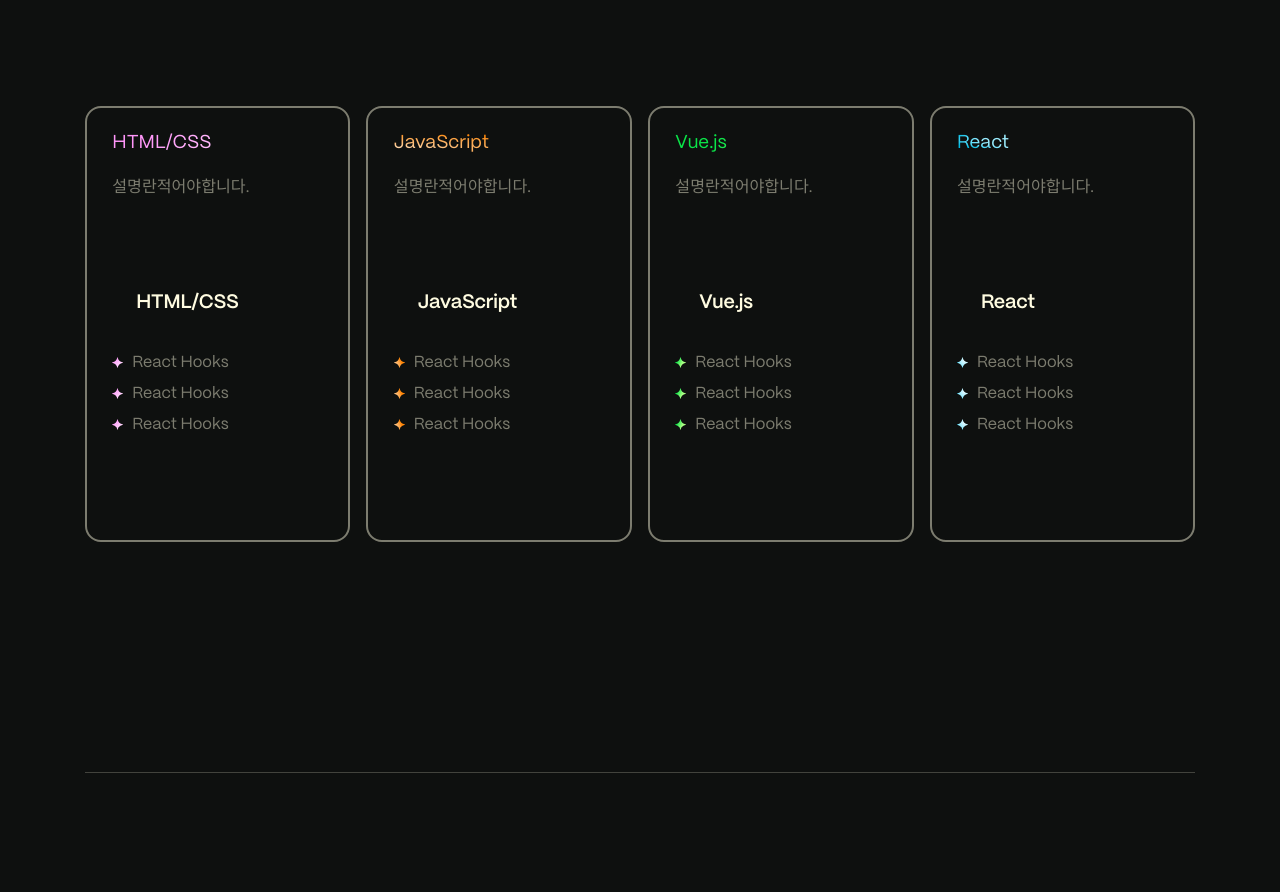
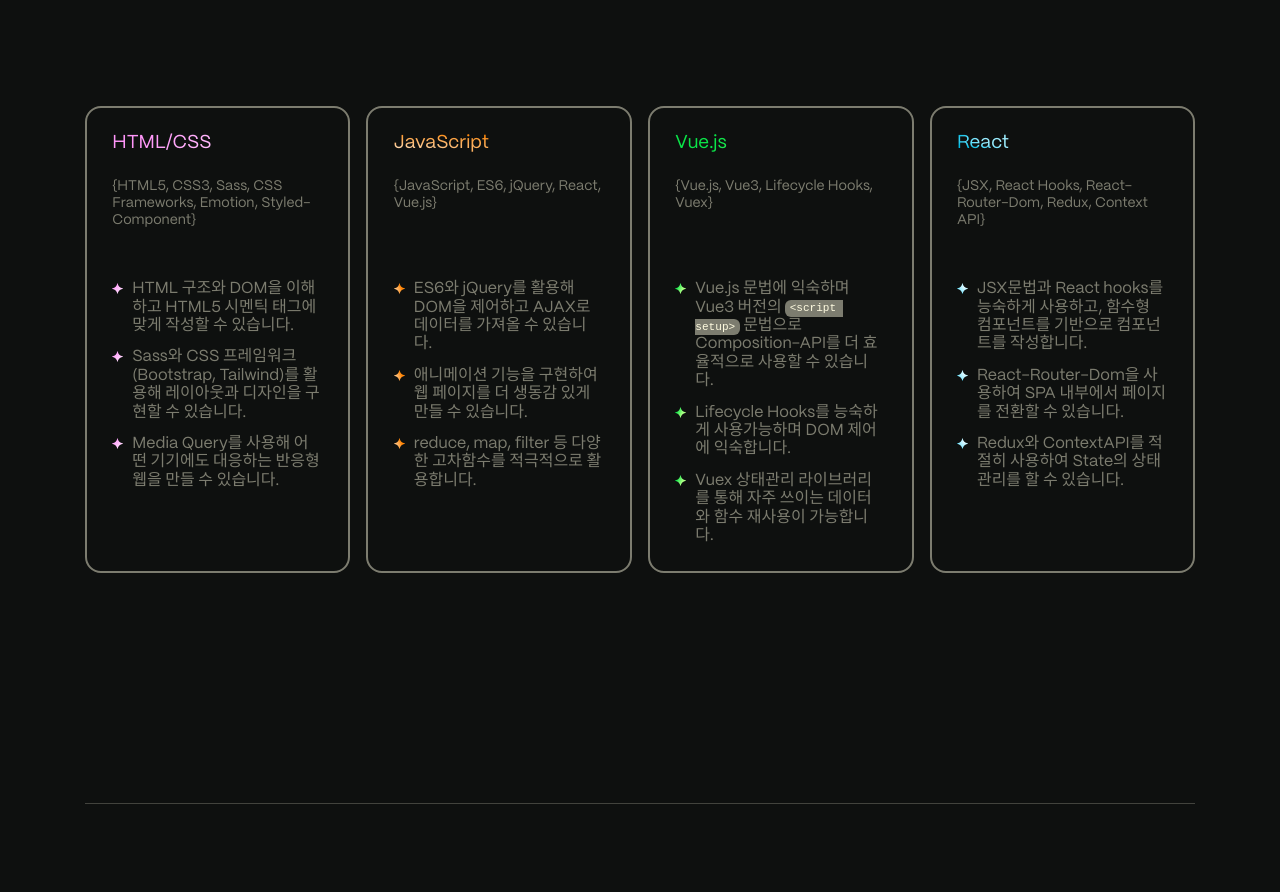
Before and after one commit to SeoeunCho/Portfolio2023, a React (Create React App) app: page / in a window 1280 px wide. Shown: the part 1860-2752 px from the top of the page. Built offline with nearby package versions, Linux system fonts and the light colour scheme; a small style sheet from the web is missing; a web font is replaced by a local one.

Commit message:
🥳 스킬 텍스트작성

```diff
--- a/src/assets/scss/section/_skills.scss
+++ b/src/assets/scss/section/_skills.scss
@@ -87,7 +87,6 @@
         }
 
         .skills__content {
-          padding-bottom: 5rem;
           position: relative;
           z-index: 2;
 
@@ -99,7 +98,7 @@
           }
           .skills__description {
             color: var(--color-surface50);
-            font-size: max(1rem, min(0.294118vw + 0.772059rem, 1.125rem));
+            font-size: .875rem;
             line-height: 1.2;
             margin: max(1rem, min(0.776699vw + 0.817961rem, 1.75rem)) 0;
 
--- a/src/assets/scss/setting/_reset.scss
+++ b/src/assets/scss/setting/_reset.scss
@@ -58,6 +58,16 @@
 samp {
   font-family: monospace;
   font-size: 1em;
+}
+
+code {
+  padding: 0.2em 0.4em;
+  margin: 0;
+  font-size: 85%;
+  white-space: break-spaces;
+  background-color: var(--color-surface50);
+  color: var(--color-surface-white);
+  border-radius: 6px;
 }
 
 small {
--- a/src/components/Skills.jsx
+++ b/src/components/Skills.jsx
@@ -11,15 +11,14 @@
                 <div className="skills__content">
                   <h3 className="body-4 skills__heading">HTML/CSS</h3>
                   <div className="skills__description">
-                    <p className="js-description-core">설명란적어야합니다.</p>
+                    <p>&#123;HTML5, CSS3, Sass, CSS Frameworks, Emotion, Styled-Component&#125;</p>
                   </div>
-                  <button className="button button--stroke" data-block="button">
-                    HTML/CSS
-                  </button>
                   <ul className="skills__benefits">
-                    <li className="skills__benefit">React Hooks</li>
-                    <li className="skills__benefit">React Hooks</li>
-                    <li className="skills__benefit">React Hooks</li>
+                    <li className="skills__benefit">HTML 구조와 DOM을 이해하고 HTML5 시멘틱 태그에 맞게 작성할 수 있습니다.</li>
+                    <li className="skills__benefit">
+                      Sass와 CSS 프레임워크(Bootstrap, Tailwind)를 활용해 레이아웃과 디자인을 구현할 수 있습니다.
+                    </li>
+                    <li className="skills__benefit">Media Query를 사용해 어떤 기기에도 대응하는 반응형 웹을 만들 수 있습니다.</li>
                   </ul>
                 </div>
               </li>
@@ -27,15 +26,12 @@
                 <div className="skills__content">
                   <h3 className="body-4 skills__heading">JavaScript</h3>
                   <div className="skills__description">
-                    <p className="js-description-core">설명란적어야합니다.</p>
+                    <p className="js-description-core">&#123;JavaScript, ES6, jQuery, React, Vue.js&#125;</p>
                   </div>
-                  <button className="button button--stroke" data-block="button">
-                    JavaScript
-                  </button>
                   <ul className="skills__benefits">
-                    <li className="skills__benefit">React Hooks</li>
-                    <li className="skills__benefit">React Hooks</li>
-                    <li className="skills__benefit">React Hooks</li>
+                    <li className="skills__benefit">ES6와 jQuery를 활용해 DOM을 제어하고 AJAX로 데이터를 가져올 수 있습니다.</li>
+                    <li className="skills__benefit">애니메이션 기능을 구현하여 웹 페이지를 더 생동감 있게 만들 수 있습니다.</li>
+                    <li className="skills__benefit">reduce, map, filter 등 다양한 고차함수를 적극적으로 활용합니다.</li>
                   </ul>
                 </div>
               </li>
@@ -43,15 +39,12 @@
                 <div className="skills__content">
                   <h3 className="body-4 skills__heading">Vue.js</h3>
                   <div className="skills__description">
-                    <p className="js-description-core">설명란적어야합니다.</p>
+                    <p className="js-description-core">&#123;Vue.js, Vue3, Lifecycle Hooks, Vuex&#125;</p>
                   </div>
-                  <button className="button button--stroke" data-block="button">
-                    Vue.js
-                  </button>
                   <ul className="skills__benefits">
-                    <li className="skills__benefit">React Hooks</li>
-                    <li className="skills__benefit">React Hooks</li>
-                    <li className="skills__benefit">React Hooks</li>
+                    <li className="skills__benefit">Vue.js 문법에 익숙하며 Vue3 버전의 <code>&#60;script setup&#62;</code> 문법으로 Composition-API를 더 효율적으로 사용할 수 있습니다.</li>
+                    <li className="skills__benefit">Lifecycle Hooks를 능숙하게 사용가능하며 DOM 제어에 익숙합니다.</li>
+                    <li className="skills__benefit">Vuex 상태관리 라이브러리를 통해 자주 쓰이는 데이터와 함수 재사용이 가능합니다.</li>
                   </ul>
                 </div>
               </li>
@@ -59,15 +52,14 @@
                 <div className="skills__content">
                   <h3 className="body-4 skills__heading">React</h3>
                   <div className="skills__description">
-                    <p className="js-description-core">설명란적어야합니다.</p>
+                    <p className="js-description-core">&#123;JSX, React Hooks, React-Router-Dom, Redux, Context API&#125;</p>
                   </div>
-                  <button className="button button--stroke" data-block="button">
-                    React
-                  </button>
                   <ul className="skills__benefits">
-                    <li className="skills__benefit">React Hooks</li>
-                    <li className="skills__benefit">React Hooks</li>
-                    <li className="skills__benefit">React Hooks</li>
+                    <li className="skills__benefit">
+                      JSX문법과 React hooks를 능숙하게 사용하고, 함수형 컴포넌트를 기반으로 컴포넌트를 작성합니다.
+                    </li>
+                    <li className="skills__benefit">React-Router-Dom을 사용하여 SPA 내부에서 페이지를 전환할 수 있습니다.</li>
+                    <li className="skills__benefit">Redux와 ContextAPI를 적절히 사용하여 State의 상태관리를 할 수 있습니다.</li>
                   </ul>
                 </div>
               </li>
```
